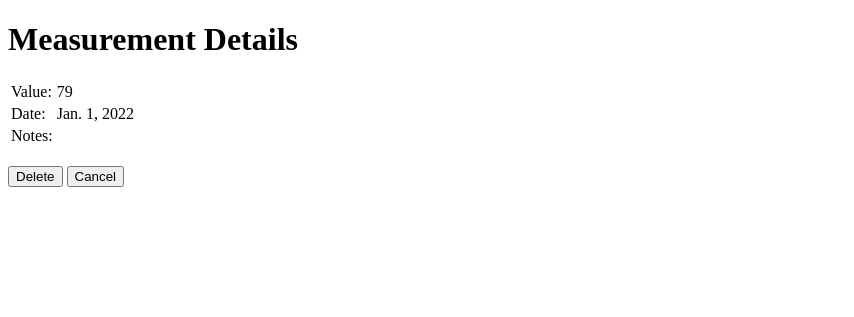
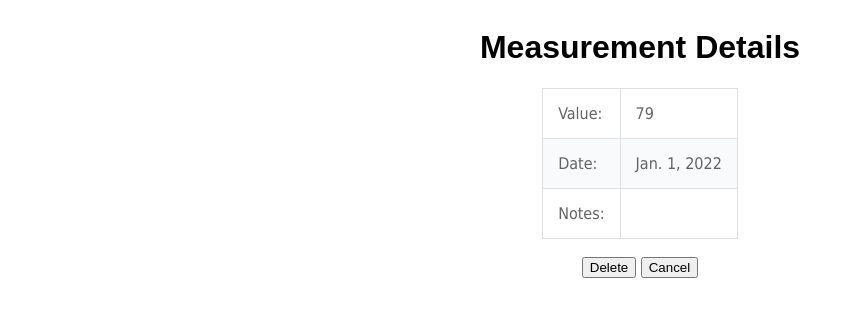
Before and after one commit to pkryszk/blodsugar, a Django app: page /measurements/1/delete/ in a window 1280 px wide. Shown: the top 317 px of the page, without its empty margins (0-854 px from the left). Run offline with Django 4.2, Linux system fonts and the light colour scheme; data comes from the database, SQL or seed files in the repository; both versions use the stored data as it was after the commit.

Commit message:
styleing corrections

```diff
--- a/measurements/static/measurements/style.css
+++ b/measurements/static/measurements/style.css
@@ -1,5 +1,57 @@
+table {
+  border-collapse: collapse;
+  font-family: Tahoma, Geneva, sans-serif;
+  margin-left: auto;
+  margin-right: auto;
+}
+
+table td {
+  padding: 15px;
+}
+
+table thead td {
+  background-color: #54585d;
+  color: #ffffff;
+  font-weight: bold;
+  font-size: 13px;
+  border: 1px solid #54585d;
+}
+
+table tbody td {
+  color: #636363;
+  border: 1px solid #dddfe1;
+}
+
+table tbody tr {
+  background-color: #f9fafb;
+}
+
+table tbody tr:nth-child(odd) {
+  background-color: #ffffff;
+}
+
+.red-row {
+  background-color: lightpink;
+  color: black;
+}
+
+table tbody tr.red-row:nth-child(odd) {
+  background-color: lightpink;
+  color: black;
+}
+
 body {
-    font-family: sans-serif;
-    color: black;
-    background: floralwhite;
+  font-family: sans-serif;
+  color: black;
+  background: white;
+  display: flex;
+  justify-content: center;
+  align-items: center;
 }
+
+.container {
+  display: flex;
+  justify-content: center;
+  align-items: center;
+  flex-direction: column;
+}
--- /dev/null
+++ b/measurements/templates/base.html
@@ -0,0 +1,17 @@
+{% load static %}
+<!DOCTYPE html>
+<html lang="en">
+<head>
+    <meta charset="UTF-8">
+    <title>{% block title %}{% endblock %}</title>
+    <link rel="stylesheet"
+          href  = "{% static 'measurements/style.css' %}">
+</head>
+<body>
+
+ <div class="container">
+    {% block content %}
+    {% endblock %}
+</div>
+</body>
+</html>
--- a/measurements/templates/measurements/measurement_details.html
+++ b/measurements/templates/measurements/_measurement_details.html
@@ -1,11 +1,4 @@
-<!DOCTYPE html>
-<html>
-  <head>
-    <title>Measurement Details</title>
-  </head>
-
 <h1>Measurement Details</h1>
-
 <table>
   <tr>
     <td>Value: </td>
--- a/measurements/templates/measurements/measurement_delete.html
+++ b/measurements/templates/measurements/measurement_delete.html
@@ -1,12 +1,8 @@
-<!DOCTYPE html>
-<html lang="en">
-<head>
-    <meta charset="UTF-8">
-    <title>Measurement delete</title>
-</head>
-<body>
+{% extends "base.html" %}
+{% block title %}Measurements delete{% endblock %}
+{% block content %}
 
-{% include 'measurements/measurement_details.html' %}
+{% include 'measurements/_measurement_details.html' %}
 
 <BR>
 <form method="POST">
@@ -15,5 +11,4 @@
   <button type="submit" name="action" value="delete">Delete</button>
   <button type="submit" name="action" value="back">Cancel</button>
 </form>
-</body>
-</html>
+{% endblock %}
--- a/measurements/views.py
+++ b/measurements/views.py
@@ -1,18 +1,27 @@
 from django.shortcuts import render, get_object_or_404, redirect
 from .models import Measurement
+from django.core.paginator import Paginator
+
+ITEMS_PER_PAGE = 12
+
+def measurement_list(request):
 
 
-def measurement_list(request):
+    page_number = request.GET.get("page", 1)
+    objects_per_page = request.GET.get("per_page", ITEMS_PER_PAGE)
     measurements = Measurement.objects.all()
-    context = {
-        'measurements': measurements
-    }
-    return render(request, 'measurements/measurements_list.html', context)
+    p = Paginator(measurements, ITEMS_PER_PAGE)
+    page_obj = p.get_page(page_number)
+
+  #  context = {
+  #      'measurements': measurements
+  #  }
+    return render(request, 'measurements/measurements_list.html', {"page_obj": page_obj, "per_page": objects_per_page})
 
 
 def measurement_details(request, id):
     measurement = Measurement.objects.get(id=id)
-    return render(request, "measurements/measurement_details.html", {"measurement": measurement})
+    return render(request, "measurements/_measurement_details.html", {"measurement": measurement})
 
 
 def measurement_delete(request, id):
```
Also changed, not shown: measurements/templates/measurements/_pagination.html (added, +17 -0 lines), measurements/templates/measurements/measurements_list.html (+12 -14 lines), db.sqlite3.
